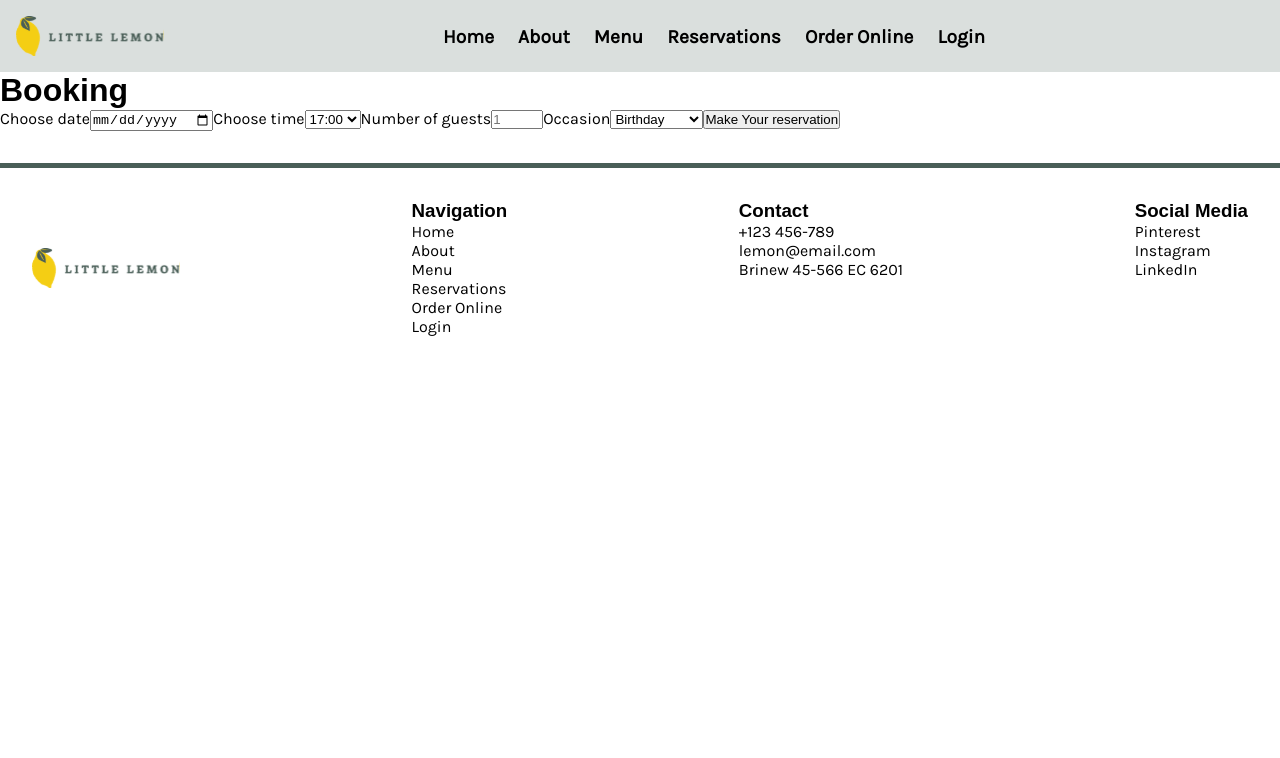
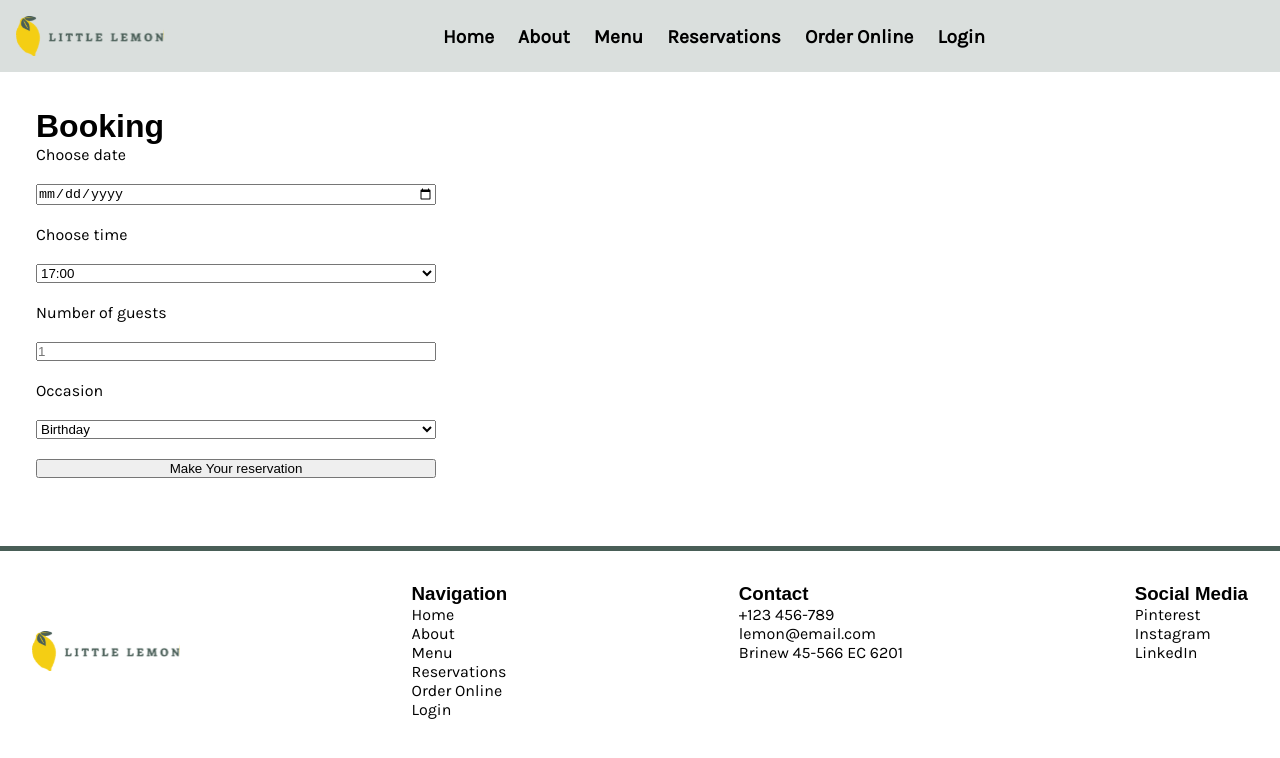
Before and after one commit to kegadev/ml-capstone, a React (Create React App) app: page /booking in a window 1280 px wide. Shown: the top 758 px of the page. Built offline with nearby package versions, Linux system fonts and the light colour scheme; a web font is replaced by a local one.

Commit message:
add css to form

```diff
--- a/src/App.css
+++ b/src/App.css
@@ -378,3 +378,14 @@ footer a {
     gap: 24px;
   }
 }
+
+.booking-page {
+  margin: 36px;
+}
+
+form {
+  display: grid;
+  grid-template-columns: 1fr;
+  max-width: 400px;
+  gap: 20px;
+}
```
